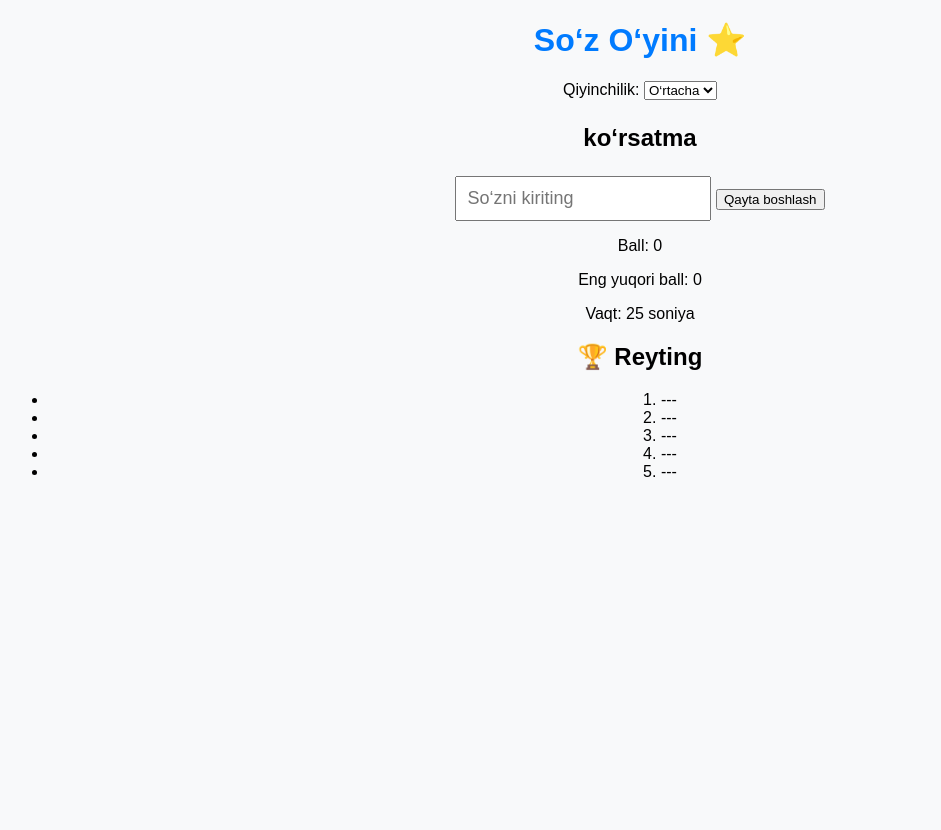
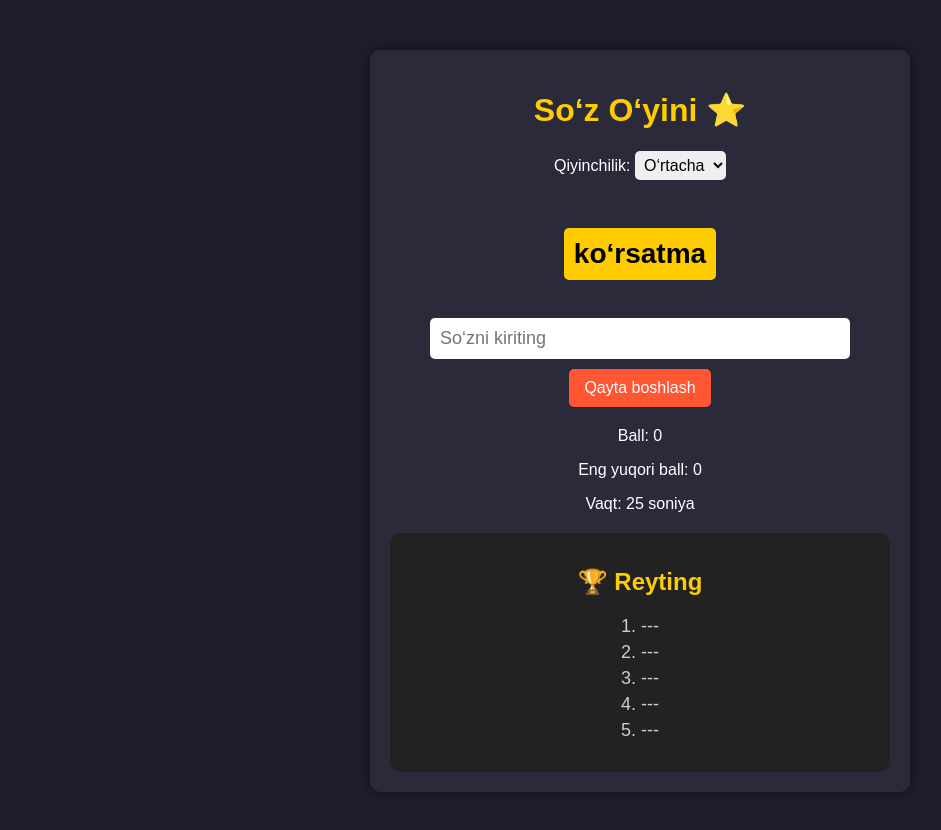
Before and after one commit to Ogabekpubg309/Typing-Game-, a plain HTML site: page index.html in a window 1280 px wide. Shown: the whole page, without its empty margins (0-941 px from the left). Before the commit the page ends 800 px from the top, so only its background shows below. Drawn offline with Linux system fonts and the light colour scheme.

Commit message:
Update style.css

```diff
--- a/style.css
+++ b/style.css
@@ -1,25 +1,92 @@
 body {
     font-family: Arial, sans-serif;
+    background-color: #1e1e2e;
+    color: white;
     text-align: center;
-    background-color: #f8f9fa;
+    margin: 0;
+    padding: 0;
+}
+
+.container {
+    max-width: 500px;
+    margin: 50px auto;
+    background-color: #2a2a3b;
+    padding: 20px;
+    border-radius: 10px;
+    box-shadow: 0 0 15px rgba(0, 0, 0, 0.5);
 }
 
 h1 {
-    color: #007bff;
+    color: #ffcc00;
+    animation: fadeIn 1s;
 }
 
-#word {
-    font-size: 24px;
+select {
+    font-size: 16px;
+    padding: 5px;
+    border-radius: 5px;
+    border: none;
+}
+
+.game {
+    margin: 20px 0;
+}
+
+.word-display {
+    font-size: 28px;
     font-weight: bold;
-    animation: fadeIn 0.5s ease-in-out;
+    padding: 10px;
+    background-color: #ffcc00;
+    color: black;
+    display: inline-block;
+    border-radius: 5px;
+    transition: 0.2s;
 }
 
 input {
+    font-size: 18px;
     padding: 10px;
-    font-size: 18px;
+    width: 80%;
+    border: none;
+    border-radius: 5px;
+    margin-top: 10px;
 }
 
-@keyframes fadeIn {
-    from { opacity: 0; transform: scale(0.8); }
-    to { opacity: 1; transform: scale(1); }
+button {
+    font-size: 16px;
+    padding: 10px 15px;
+    background-color: #ff5733;
+    color: white;
+    border: none;
+    border-radius: 5px;
+    cursor: pointer;
+    margin-top: 10px;
+    transition: background 0.3s;
 }
+
+button:hover {
+    background-color: #e04320;
+    transform: scale(1.05);
+}
+
+.leaderboard {
+    margin-top: 20px;
+    background: #222;
+    padding: 15px;
+    border-radius: 10px;
+}
+
+.leaderboard h2 {
+    color: #ffcc00;
+}
+
+.leaderboard ul {
+    list-style: none;
+    padding: 0;
+}
+
+.leaderboard li {
+    font-size: 18px;
+    margin: 5px 0;
+    color: #ccc;
+}
```
